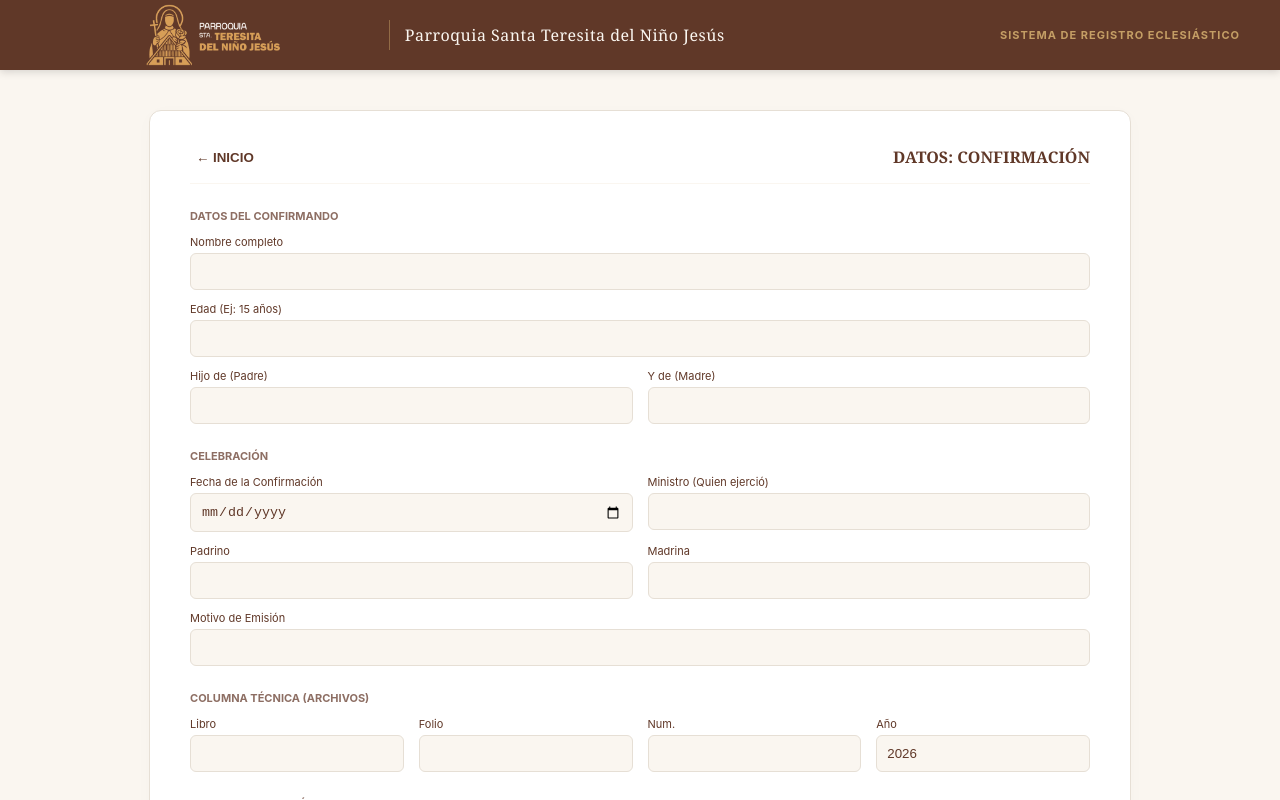
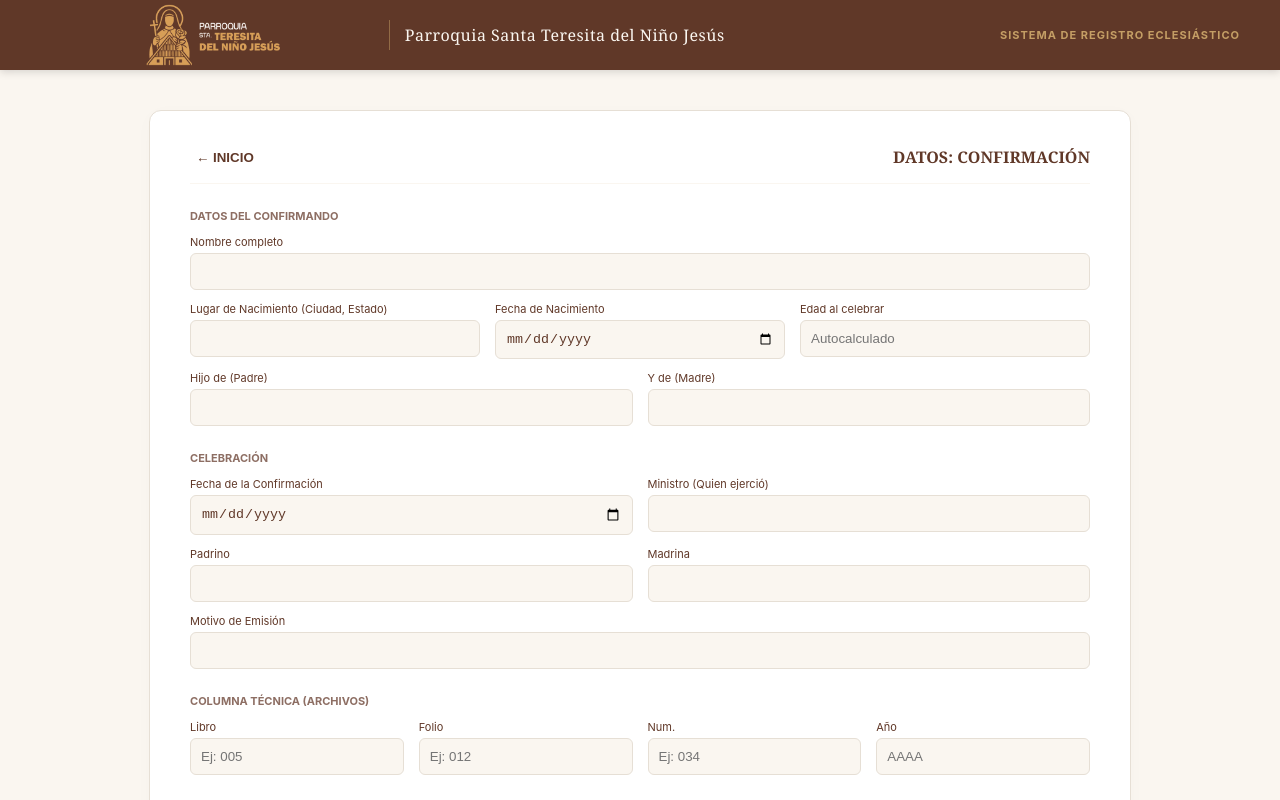
Before and after one commit to fmorettig/generador-certificados, a React (Vite) app: page / in a window 1280 px wide. Both pictures are taken after a click on the button "CERTIFICADO DE CONFIRMACIÓN". Shown: the top 800 px of the page. Built offline with nearby package versions, Linux system fonts and the light colour scheme.

Commit message:
ajuste del año, autocalculado de la edad en la confirmacion

```diff
--- a/src/App.jsx
+++ b/src/App.jsx
@@ -37,7 +37,7 @@ export default function App() {
       espesaNombre: '', esposaEdad: '', esposaEstadoCivil: 'Soltera', esposaNaturalDe: '', esposaVecinaDe: '', esposaPadre: '', esposaMadre: '',
       padrino: '', madrina: '', ministro: '',
       civilActa: '', civilFecha: '', civilMunicipio: '', civilEstado: '',
-      tecnicoMun: '', tecnicoAnio: new Date().getFullYear().toString()
+      tecnicoMun: '', tecnicoAnio: ''
     });
     setScreen('form');
   };
--- a/src/components/Formulario.jsx
+++ b/src/components/Formulario.jsx
@@ -16,12 +16,58 @@ export default function Formulario({ certType, formData, onChange, onBack, onPre
     URL.revokeObjectURL(url);
   };
 
+  // Helper puro para calcular la edad exacta
+  const calcularEdad = (fechaNacStr, fechaSacramStr) => {
+    if (!fechaNacStr || !fechaSacramStr) return '';
+    const nac = new Date(fechaNacStr);
+    const sac = new Date(fechaSacramStr);
+
+    let edad = sac.getFullYear() - nac.getFullYear();
+    const mesDiff = sac.getMonth() - nac.getMonth();
+
+    if (mesDiff < 0 || (mesDiff === 0 && sac.getDate() < nac.getDate())) {
+      edad--;
+    }
+
+    if (isNaN(edad) || edad < 0) return '';
+    return `${edad} años`;
+  };
+
+  // Manejador específico para la Fecha de Nacimiento (Solo en Confirmaciones)
+  const handleFechaNacimientoChange = (e) => {
+    onChange(e); // Guarda bautizadoFechaNac
+
+    if (formData.fechaSacramento) {
+      const edadCalculada = calcularEdad(e.target.value, formData.fechaSacramento);
+      onChange({
+        target: {
+          name: 'bautizadoEdad',
+          value: edadCalculada
+        }
+      });
+    }
+  };
+
+  // Manejador específico para la Fecha del Sacramento (Solo recalcula edad si es confirmación)
+  const handleFechaSacramentoChange = (e) => {
+    onChange(e); // Guarda fechaSacramento sin tocar tecnicoAnio
+
+    if (certType === 'confirmacion' && formData.bautizadoFechaNac) {
+      const edadCalculada = calcularEdad(formData.bautizadoFechaNac, e.target.value);
+      onChange({
+        target: {
+          name: 'bautizadoEdad',
+          value: edadCalculada
+        }
+      });
+    }
+  };
+
   const esMatrimonio = certType === 'matrimonio';
   const esBautizo = certType === 'bautizo';
   const esComunion = certType === 'comunion';
   const esConfirmacion = certType === 'confirmacion';
 
-  // Condicional para saber si el sacramento requiere papeleo civil
   const requiereRegistroCivil = esBautizo || esMatrimonio;
 
   const obtenerTituloSacramento = () => {
@@ -83,22 +129,35 @@ export default function Formulario({ certType, formData, onChange, onBack, onPre
             </div>
           </>
         ) : (
-          /* SECCIÓN PARA BAUTIZO, COMUNIÓN O CONFIRMACIÓN */
+          /* SECCIÓN PARA BAUTIZO, COMUNIÓN Y CONFIRMACIÓN */
           <div style={gridSection}>
             <h3 style={sectionTitle}>
               {esComunion ? "DATOS DE QUIEN RECIBE LA COMUNIÓN" : esConfirmacion ? "DATOS DEL CONFIRMANDO" : "DATOS DEL BAUTIZADO / TITULAR"}
             </h3>
             <Input label="Nombre completo" name="bautizadoNombre" value={formData.bautizadoNombre || ''} onChange={onChange} />
+
             <div style={row}>
-              {esBautizo ? (
+              {esBautizo && (
                 <>
                   <Input label="Lugar de Nacimiento (Ciudad, Estado)" name="bautizadoLugarNac" value={formData.bautizadoLugarNac || ''} onChange={onChange} />
                   <Input label="Fecha de Nacimiento" type="date" name="bautizadoFechaNac" value={formData.bautizadoFechaNac || ''} onChange={onChange} />
                 </>
-              ) : (
-                <Input label="Edad (Ej: 15 años)" name="bautizadoEdad" value={formData.bautizadoEdad || ''} onChange={onChange} />
+              )}
+
+              {esComunion && (
+                <Input label="Edad (Ej: 10 años)" name="bautizadoEdad" value={formData.bautizadoEdad || ''} onChange={onChange} />
+              )}
+
+              {/* SOLO PARA CONFIRMACIÓN */}
+              {esConfirmacion && (
+                <>
+                  <Input label="Lugar de Nacimiento (Ciudad, Estado)" name="bautizadoLugarNac" value={formData.bautizadoLugarNac || ''} onChange={onChange} />
+                  <Input label="Fecha de Nacimiento" type="date" name="bautizadoFechaNac" value={formData.bautizadoFechaNac || ''} onChange={handleFechaNacimientoChange} />
+                  <Input label="Edad al celebrar" name="bautizadoEdad" value={formData.bautizadoEdad || ''} onChange={onChange} placeholder="Autocalculado" />
+                </>
               )}
             </div>
+
             <div style={row}>
               <Input label="Hijo de (Padre)" name="esposoPadre" value={formData.esposoPadre || ''} onChange={onChange} />
               <Input label="Y de (Madre)" name="esposoMadre" value={formData.esposoMadre || ''} onChange={onChange} />
@@ -115,7 +174,7 @@ export default function Formulario({ certType, formData, onChange, onBack, onPre
               type="date"
               name="fechaSacramento"
               value={formData.fechaSacramento || ''}
-              onChange={onChange}
+              onChange={handleFechaSacramentoChange}
             />
             <Input label="Ministro (Quien ejerció)" name="ministro" value={formData.ministro || ''} onChange={onChange} />
           </div>
@@ -132,13 +191,12 @@ export default function Formulario({ certType, formData, onChange, onBack, onPre
         <div style={gridSection}>
           <h3 style={sectionTitle}>COLUMNA TÉCNICA (ARCHIVOS)</h3>
           <div style={row}>
-            <Input label="Libro" name="libro" value={formData.libro || ''} onChange={onChange} />
-            <Input label="Folio" name="folio" value={formData.folio || ''} onChange={onChange} />
-            <Input label="Num." name="tecnicoMun" value={formData.tecnicoMun || ''} onChange={onChange} />
-            <Input label="Año" name="tecnicoAnio" value={formData.tecnicoAnio || ''} onChange={onChange} />
+            <Input label="Libro" name="libro" value={formData.libro || ''} onChange={onChange} placeholder="Ej: 005" />
+            <Input label="Folio" name="folio" value={formData.folio || ''} onChange={onChange} placeholder="Ej: 012" />
+            <Input label="Num." name="tecnicoMun" value={formData.tecnicoMun || ''} onChange={onChange} placeholder="Ej: 034" />
+            <Input label="Año" name="tecnicoAnio" value={formData.tecnicoAnio || ''} onChange={onChange} placeholder="AAAA" />
           </div>
 
-          {/* SECCIÓN CIVIL VISIBLE COMPLETA: Solo para Bautizos y Matrimonios */}
           {requiereRegistroCivil && (
             <>
               <div style={row}>
--- a/src/components/VistaImpresion.jsx
+++ b/src/components/VistaImpresion.jsx
@@ -293,11 +293,37 @@ export default function VistaImpresion({ certType, formData, onBack }) {
       </div>
 
       <style>{`
-        @page { size: letter; margin: 0mm !important; }
+        @page {
+          size: letter portrait;
+          margin: 0 !important;
+        }
         @media print {
-          html, body { background: #ffffff !important; margin: 0 !important; padding: 0 !important; height: 100%; overflow: hidden; -webkit-print-color-adjust: exact !important; print-color-adjust: exact !important; }
-          .no-print { display: none !important; }
-          .print-area { border: none !important; box-shadow: none !important; background: #ffffff !important; margin: 0 auto !important; position: relative !important; page-break-inside: avoid !important; page-break-after: avoid !important; }
+          html, body {
+            width: 21.59cm !important;
+            height: 27.94cm !important;
+            margin: 0 !important;
+            padding: 0 !important;
+            overflow: hidden !important;
+            background: #ffffff !important;
+            -webkit-print-color-adjust: exact !important;
+            print-color-adjust: exact !important;
+          }
+          .no-print {
+            display: none !important;
+          }
+          .print-area {
+            width: 100% !important;
+            height: 100% !important;
+            border: none !important;
+            box-shadow: none !important;
+            background: #ffffff !important;
+            margin: 0 !important;
+            position: absolute !important;
+            top: 0 !important;
+            left: 0 !important;
+            page-break-inside: avoid !important;
+            page-break-after: avoid !important;
+          }
         }
       `}</style>
     </div>
```
